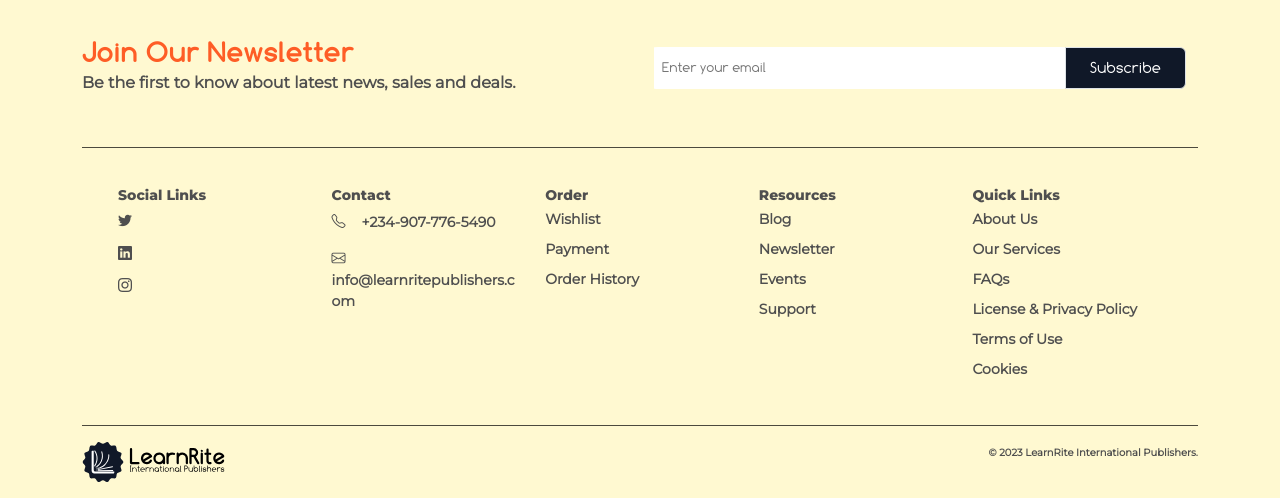
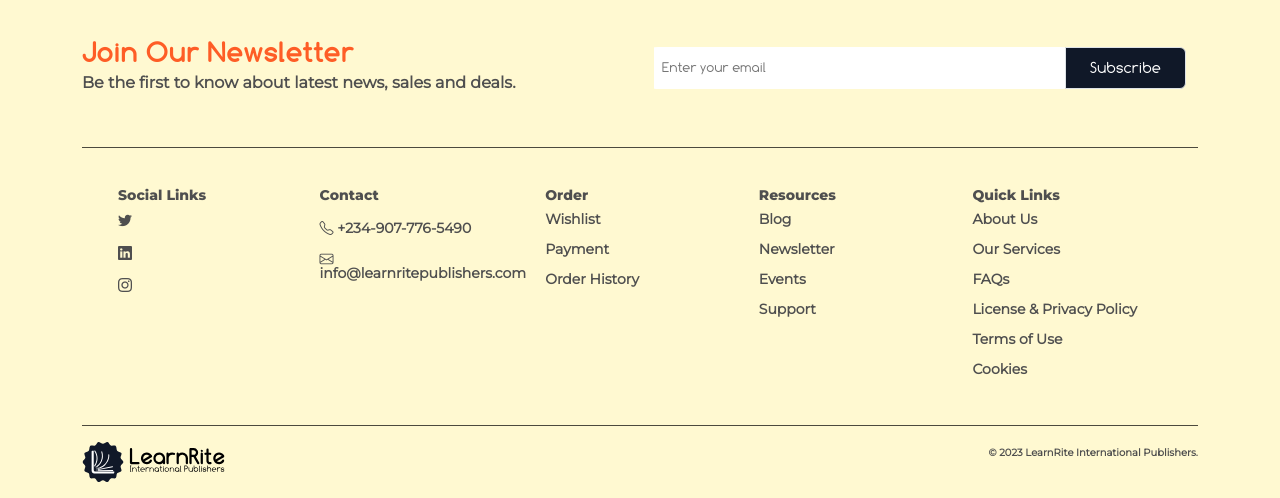
Before and after one commit to arioritsebafortosanyemi-blip/LearnRite_Site, a Django app: page /books/9 in a window 1280 px wide. Shown: the part 1769-2267 px from the top of the page. Run offline with Django 4.2, Linux system fonts and the light colour scheme; data comes from the database, SQL or seed files in the repository; data that the repository does not hold is empty; parts of the project's set-up code (start-up, migrations or seed data) failed here and were passed over; some libraries are stand-ins or nearby versions.

Commit message:
Official Site For LearnRite International Publishers

```diff
--- a/templates/base1.html
+++ b/templates/base1.html
@@ -208,10 +208,10 @@
                             <p class="lh-1"><a href="https://instagram.com/learnritepublishers?igshid=Y2IzZGU1MTFhOQ=="><i class="bi bi-instagram me-3"></i></a></p>
                         </div>
 
-                        <div class="col text-wrap footer-text">
-                            <h6 class="mt-2">Contact</h6>
-                            <p><i class="bi bi-telephone me-3"></i>+234-907-776-5490</p>
-                            <p><a href="mailto: info@learnritepublishers.com" class="text-break"><i class="bi bi-envelope me-3"></i>info@learnritepublishers.com</a></p>
+                        <div class="col footer-text px-0">
+                            <h6 class="mt-2 mb-3">Contact</h6>
+                            <p class="lh-1"><i class="bi bi-telephone"></i> +234-907-776-5490</p>
+                            <p class="lh-1 text-break"><i class="bi bi-envelope"></i><a href="mailto: info@learnritepublishers.com"> info@learnritepublishers.com</a></p>
                         </div>
 
                         <div class="col lh-1 footer-text">
```
Also changed, not shown: store/templates/store/index.html (+4 -4 lines), templates/base.html (+4 -4 lines).
